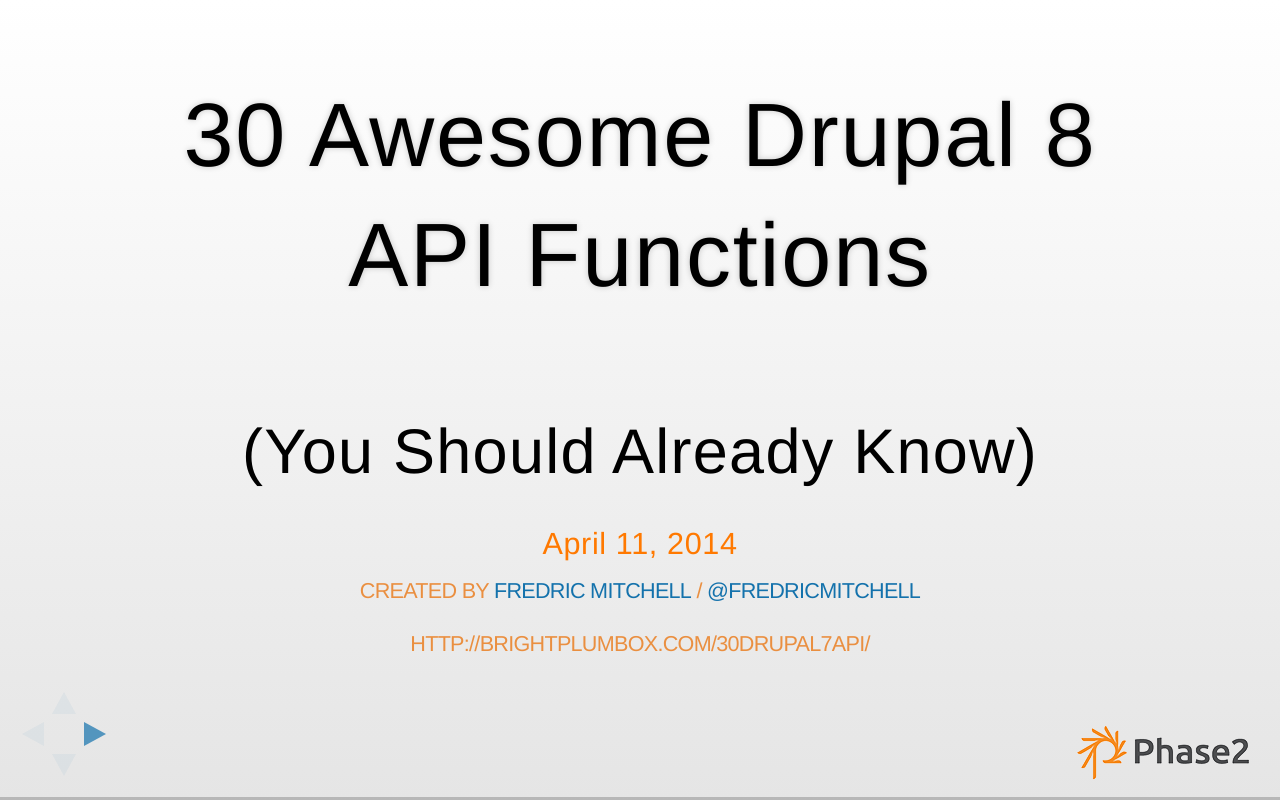
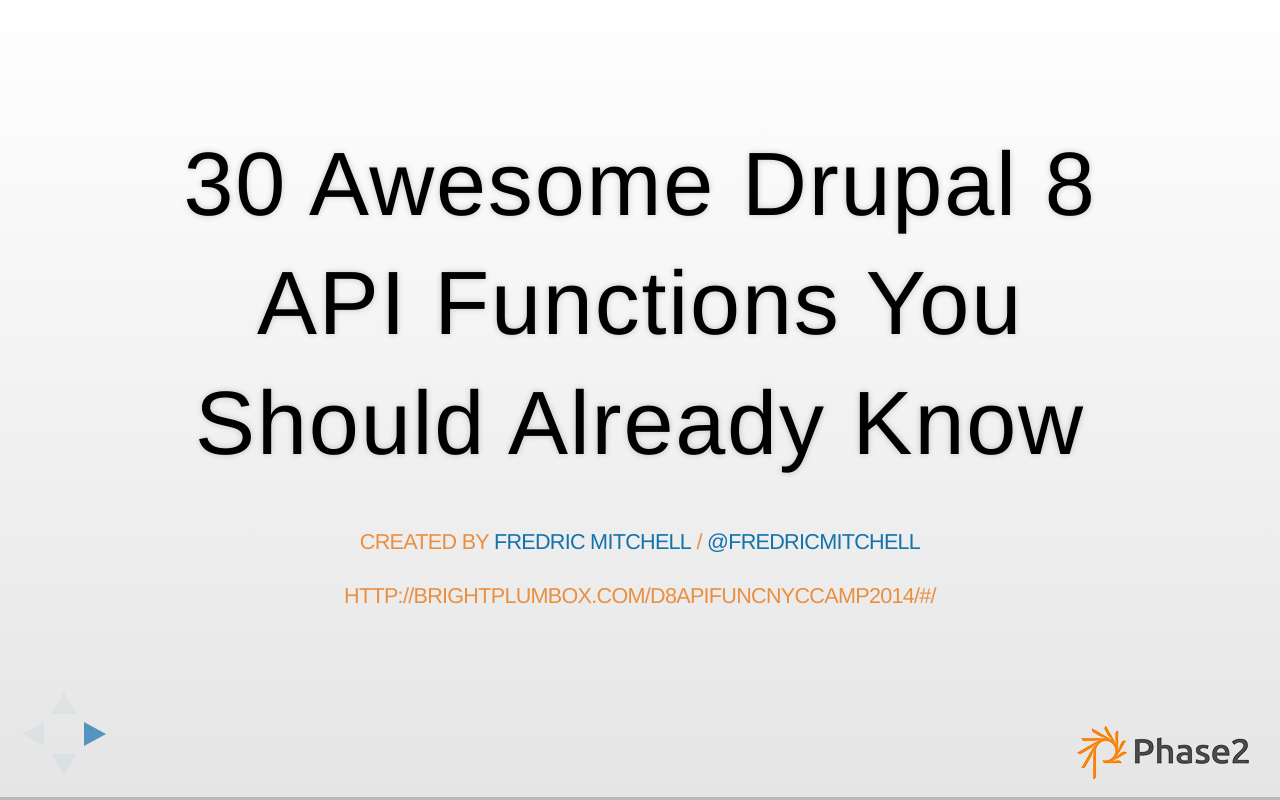
Before and after one commit to fmitchell/d8apifuncnyccamp2014, a website: page index.html in a window 1280 px wide. Drawn offline with Linux system fonts and the light colour scheme.

Commit message:
fix date, slides url

```diff
--- a/index.html
+++ b/index.html
@@ -37,16 +37,12 @@
 			<!-- Any section element inside of this container is displayed as a slide -->
 			<div class="slides">
 				<section class="front branding-front">
-					<h1>30 Awesome Drupal 8 API Functions</h1>
-                    <h2>(You Should Already Know)</h2>
-                    <div class="date">
-                        <h3>April 11, 2014</h3>
-                    </div>
+					<h1>30 Awesome Drupal 8 API Functions You Should Already Know</h1>
 					<p>
 						<small>Created by <a href="http://brightplum.com">Fredric Mitchell</a> / <a href="http://twitter.com/fredricmitchell">@fredricmitchell</a></small>
 					</p>
                     <p>
-                        <small>http://brightplumbox.com/30Drupal7API/</small>
+                        <small>http://brightplumbox.com/d8apifuncnyccamp2014/#/</small>
                     </p>
 				</section>
 
@@ -961,8 +957,8 @@
 				<section>
 					<h2>Questions?</h2>
 					<h3>By Fredric Mitchell / @fredricmitchell</h3>
-                    <p><strong>Slides:</strong> http://brightplumbox.com/30Drupal8API/</p>
-                    <p><strong>Slides Repo:</strong> https://github.com/fmitchell/30Drupal7API</p>
+                    <p><strong>Slides:</strong> http://brightplumbox.com/d8apifuncnyccamp2014/#/</p>
+                    <p><strong>Slides Repo:</strong> https://github.com/fmitchell/d8apifuncnyccamp2014</p>
 				</section>
 
 			</div>
```
